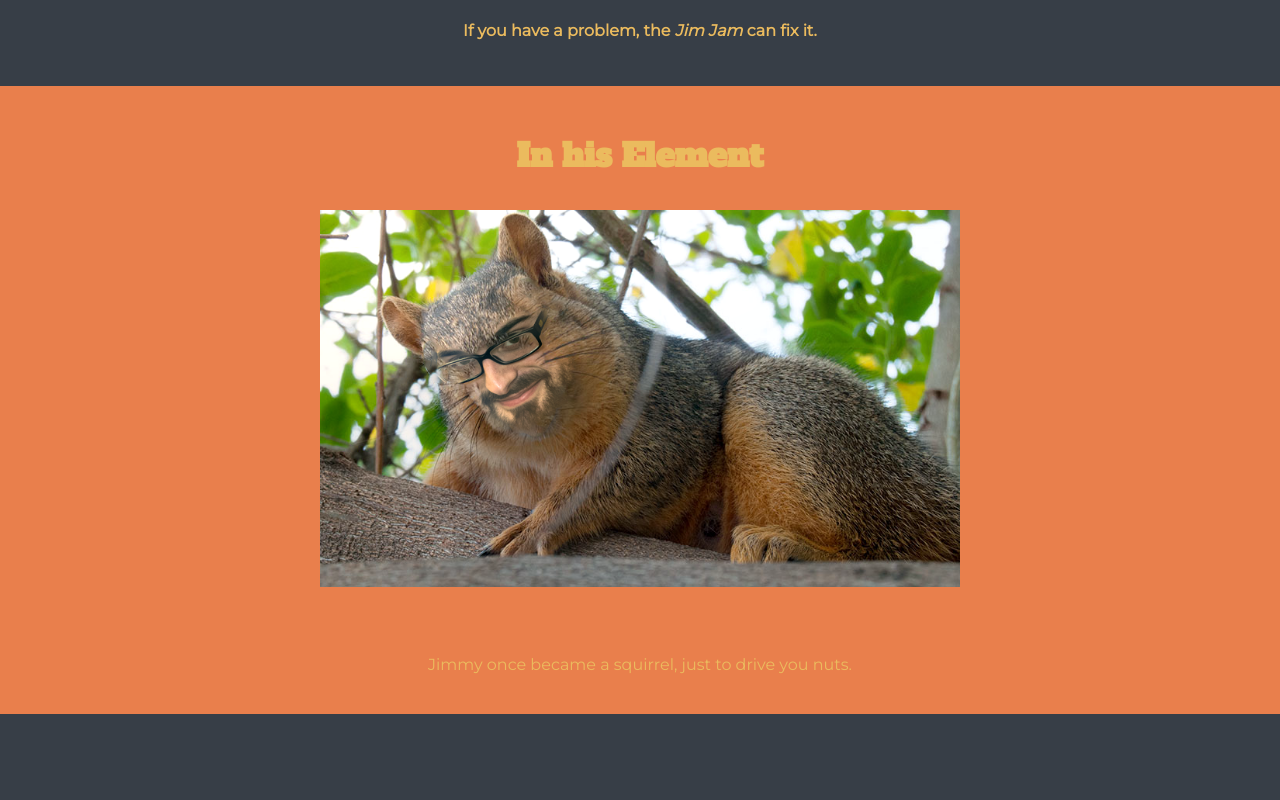
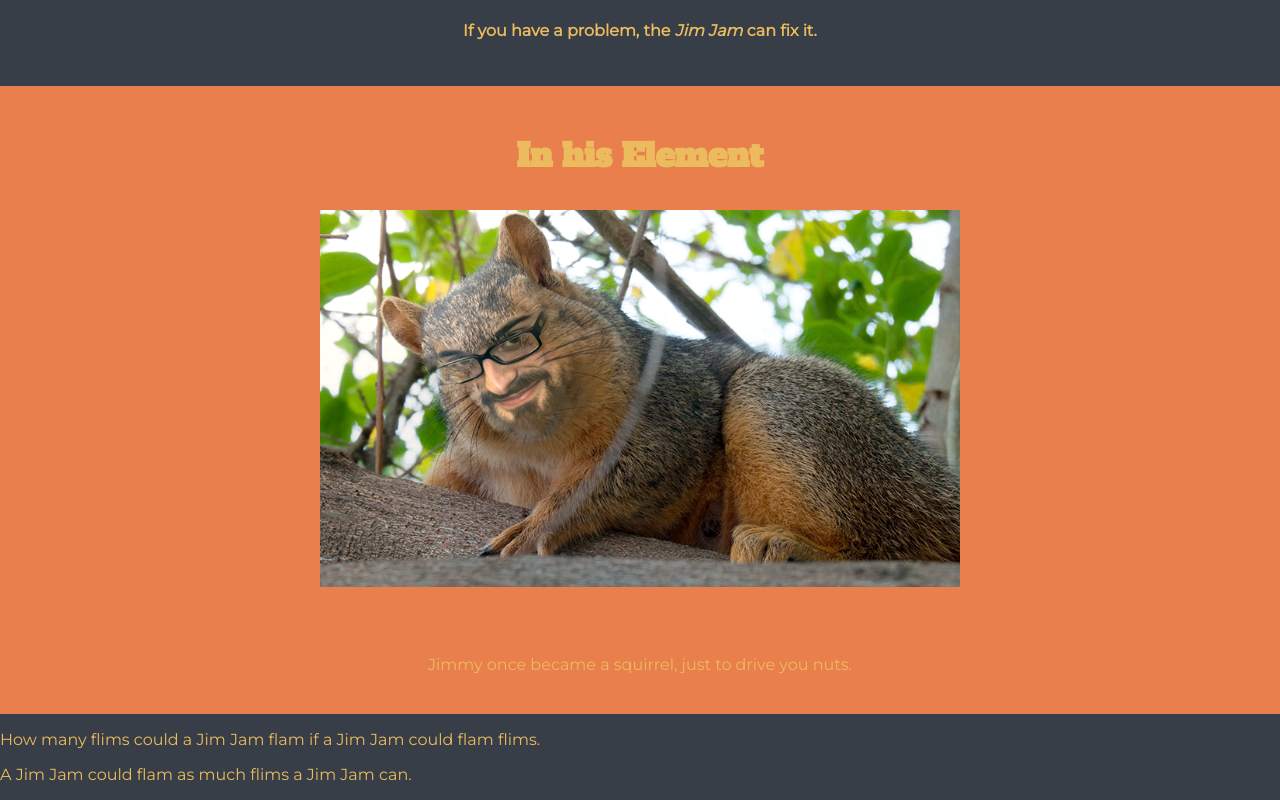
Before and after one commit to mattmatters/jimjam, a plain HTML site: page index.html in a window 1280 px wide. Shown: the part 738-1538 px from the top of the page. Before the commit the page ends 1452 px from the top, so only its background shows below. Drawn offline with Linux system fonts and the light colour scheme.

Commit message:
Jim Jam poem

```diff
--- a/index.html
+++ b/index.html
@@ -33,5 +33,13 @@
             <img class="jimmy-giraffe" src="static/jimmy-squirrel.png" />
             <p>Jimmy once became a squirrel, just to drive you nuts.</p>
         </section>
+        <section>
+            <p>
+                How many flims could a Jim Jam flam if a Jim Jam could flam flims.
+            </p>
+            <p>
+                A Jim Jam could flam as much flims a Jim Jam can.
+            </p>
+        </section>
     </body>
 </html>
```
